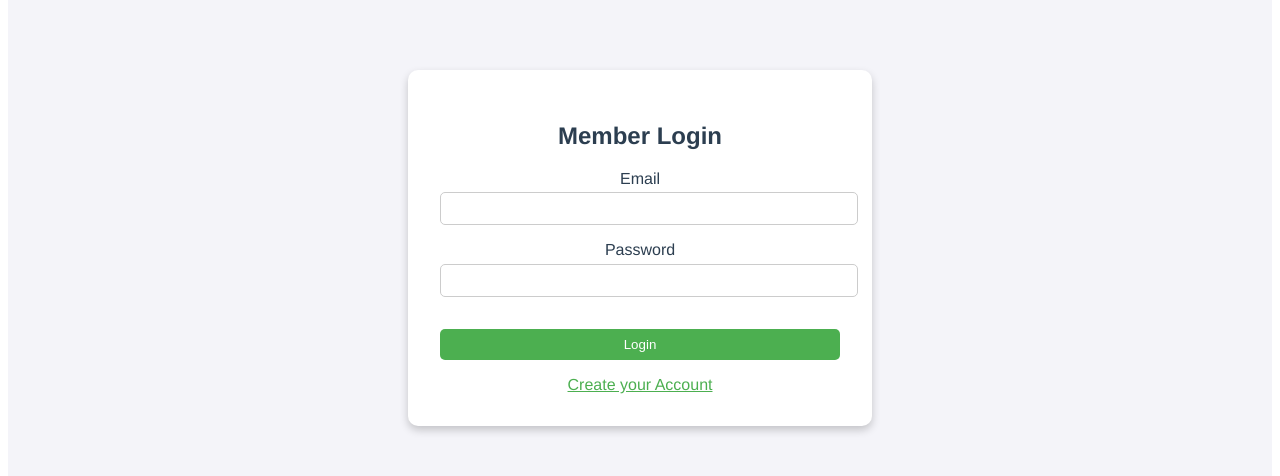
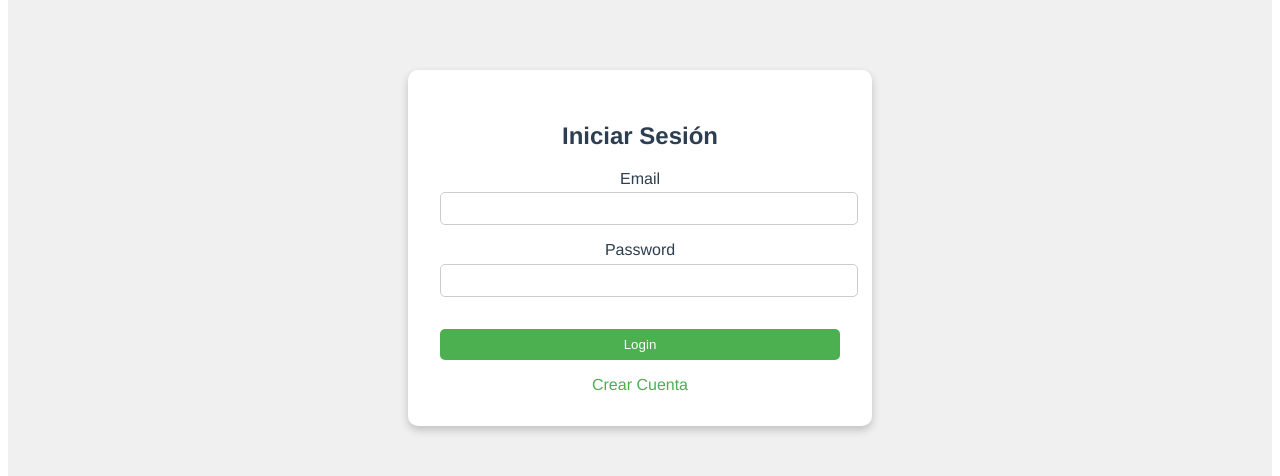
Before and after one commit to Adrianluza1/Hito2_Finanzas, a Vue app: page / in a window 1280 px wide. Shown: the part 160-636 px from the top of the page. Built offline with nearby package versions, Linux system fonts and the light colour scheme.

Commit message:
fix(Web): ChangeLoginView in Login.vue

```diff
--- a/src/views/Login.vue
+++ b/src/views/Login.vue
@@ -1,26 +1,44 @@
 <!-- src/views/Login.vue -->
 <template>
   <div class="login-container">
-    <LoginForm @login="handleLogin" />
+    <div class="login-card">
+      <h2>Iniciar Sesión</h2>
+      <form @submit.prevent="handleLogin">
+        <div class="form-group">
+          <label for="email">Email</label>
+          <input v-model="email" type="email" id="email" required />
+        </div>
+        <div class="form-group">
+          <label for="password">Password</label>
+          <input v-model="password" type="password" id="password" required />
+        </div>
+        <button type="submit">Login</button>
+        <router-link to="/register" class="register-link">Crear Cuenta</router-link>
+      </form>
+    </div>
   </div>
 </template>
 
 <script>
-import LoginForm from "../components/login/LoginForm.vue"; // RUTA RELATIVA (Cambiar en Github) (Referencia .2)
-import authService from "../services/Auth.service.js";
-
 export default {
   name: "LoginView",
-  components: {
-    LoginForm,
+  data() {
+    return {
+      email: "",
+      password: "",
+    };
   },
   methods: {
-    async handleLogin(credentials) {
-      try {
-        const response = await authService.login(credentials);
-        console.log("Login successful:", response);
-      } catch (error) {
-        console.error("Login failed:", error);
+    handleLogin() {
+      // Lógica de autenticación simplificada
+      console.log("Logging in with:", this.email, this.password);
+
+      // Simulación de un proceso de autenticación
+      if (this.email === "test@example.com" && this.password === "password") {
+        // Si la autenticación es exitosa, redirige a la vista de Home
+        this.$router.push("/home");
+      } else {
+        alert("Credenciales incorrectas. Por favor, inténtalo de nuevo.");
       }
     },
   },
@@ -33,6 +51,55 @@ export default {
   justify-content: center;
   align-items: center;
   height: 100vh;
-  background-color: #f4f4f9;
+  background-color: #f0f0f0;
+}
+
+.login-card {
+  background: white;
+  padding: 2rem;
+  border-radius: 10px;
+  box-shadow: 0 4px 8px rgba(0, 0, 0, 0.2);
+  width: 100%;
+  max-width: 400px;
+  text-align: center;
+}
+
+.form-group {
+  margin-bottom: 1rem;
+}
+
+input {
+  width: 100%;
+  padding: 0.5rem;
+  margin-top: 0.3rem;
+  border: 1px solid #ccc;
+  border-radius: 5px;
+}
+
+button {
+  width: 100%;
+  padding: 0.5rem;
+  background-color: #4CAF50;
+  color: white;
+  border: none;
+  border-radius: 5px;
+  cursor: pointer;
+  margin-top: 1rem;
+}
+
+button:hover {
+  background-color: #45a049;
+}
+
+.register-link {
+  display: block;
+  text-align: center;
+  margin-top: 1rem;
+  color: #4CAF50;
+  text-decoration: none;
+}
+
+.register-link:hover {
+  text-decoration: underline;
 }
 </style>
```
